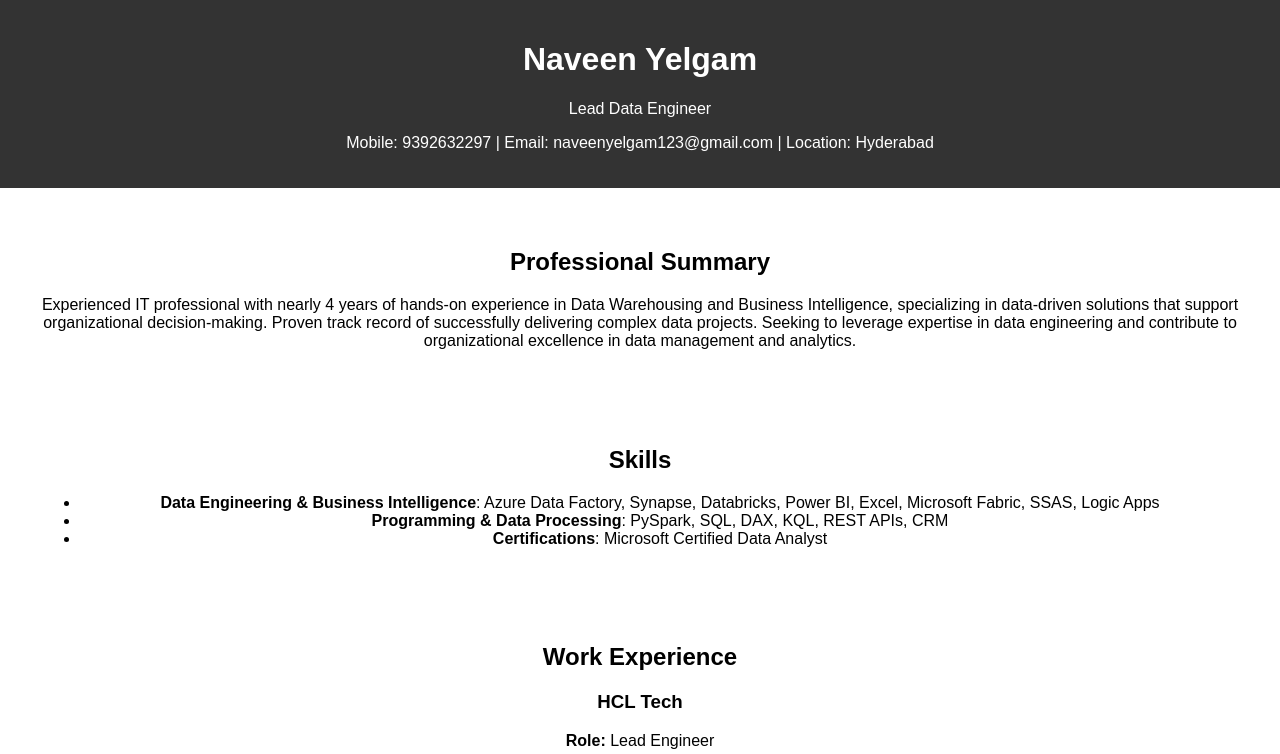
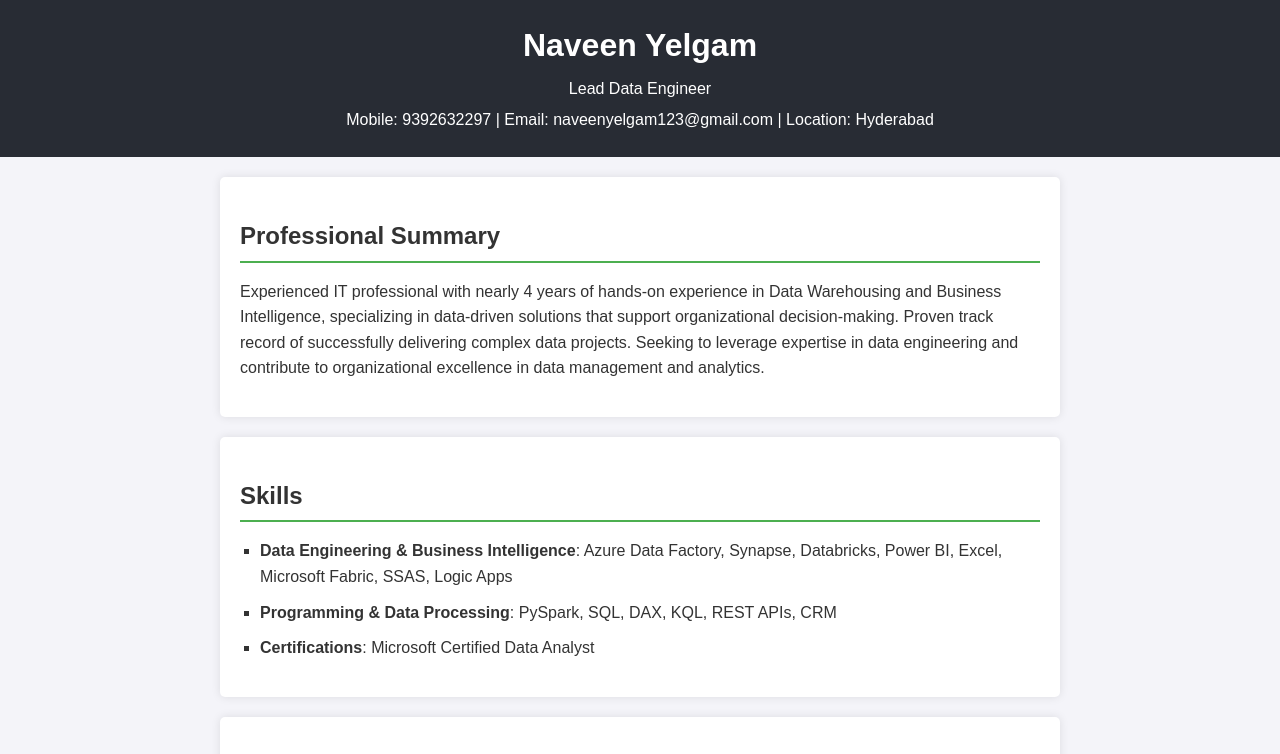
Before and after one commit to naveenyelgam/Portfolio, a plain HTML site: page index.html in a window 1280 px wide. Shown: the top 754 px of the page. Drawn offline with Linux system fonts and the light colour scheme.

Commit message:
style.css

```diff
--- a/style.css
+++ b/style.css
@@ -1,21 +1,69 @@
+/* General Styles */
 body {
     font-family: Arial, sans-serif;
     margin: 0;
     padding: 0;
+    background-color: #f4f4f9;
+    color: #333;
+    line-height: 1.6;
+}
+
+/* Header Section */
+header {
+    background-color: #282c34;
+    color: #fff;
+    padding: 20px;
     text-align: center;
 }
-header {
-    background-color: #333;
-    color: #fff;
+header h1 {
+    margin: 0;
+    font-size: 2em;
+}
+header p {
+    margin: 5px 0;
+    font-size: 1em;
+}
+
+/* Section Styles */
+section {
     padding: 20px;
+    max-width: 800px;
+    margin: auto;
+    background-color: #fff;
+    margin-top: 20px;
+    border-radius: 5px;
+    box-shadow: 0 0 10px rgba(0, 0, 0, 0.1);
 }
-section {
-    margin: 20px;
-    padding: 20px;
+section h2 {
+    font-size: 1.5em;
+    color: #333;
+    border-bottom: 2px solid #4CAF50;
+    padding-bottom: 5px;
+    margin-bottom: 15px;
 }
-footer {
-    background-color: #333;
-    color: #fff;
-    padding: 10px;
-    margin-top: 20px;
+section ul {
+    list-style-type: square;
+    padding-left: 20px;
 }
+section ul li {
+    margin-bottom: 10px;
+}
+
+/* Experience Section */
+.experience {
+    margin-bottom: 20px;
+}
+.experience h3 {
+    font-size: 1.2em;
+    color: #4CAF50;
+}
+.experience p {
+    margin: 5px 0;
+}
+
+/* Education & Achievements */
+#education p, #achievements p {
+    font-weight: bold;
+    margin: 10px 0;
+    color: #555;
+}
```
